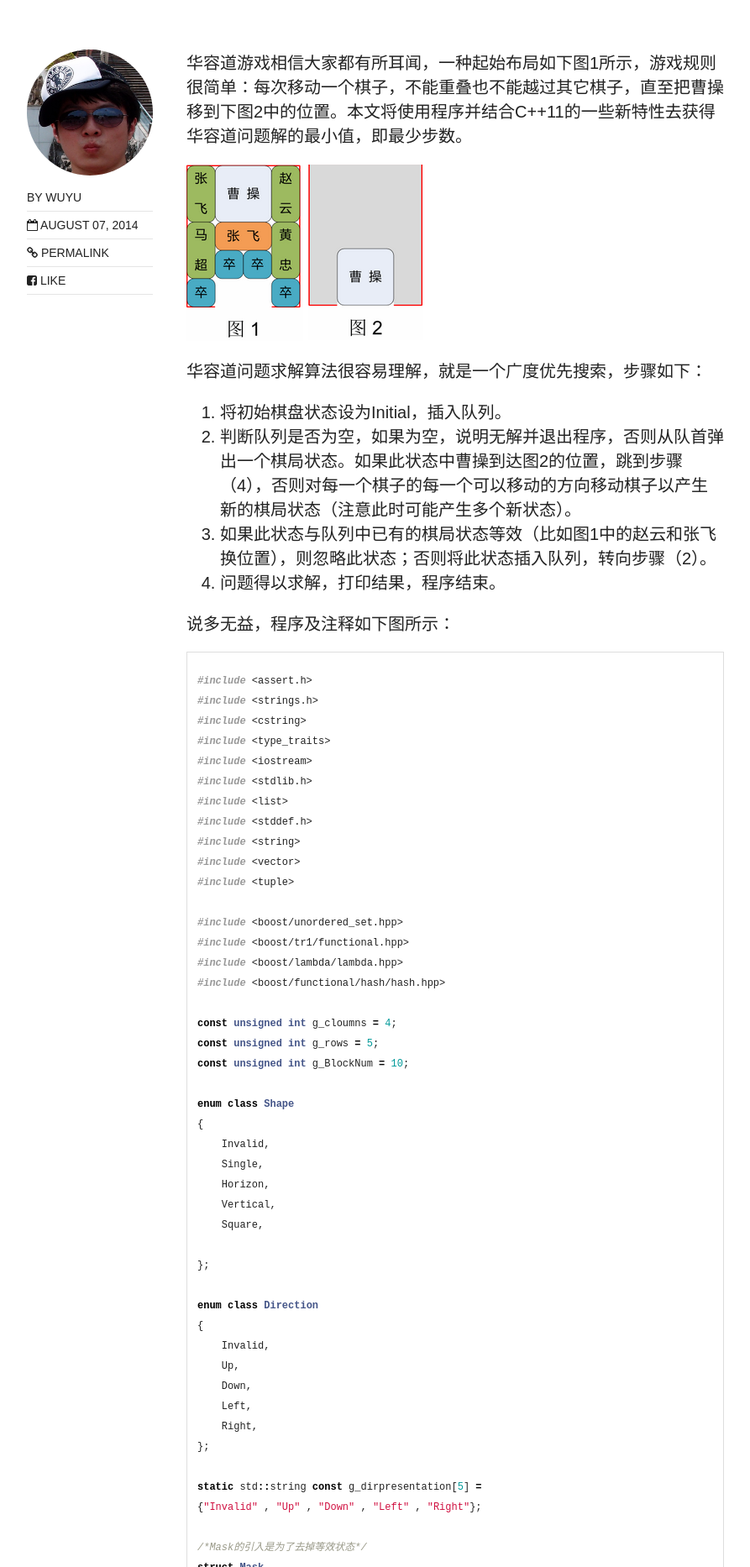
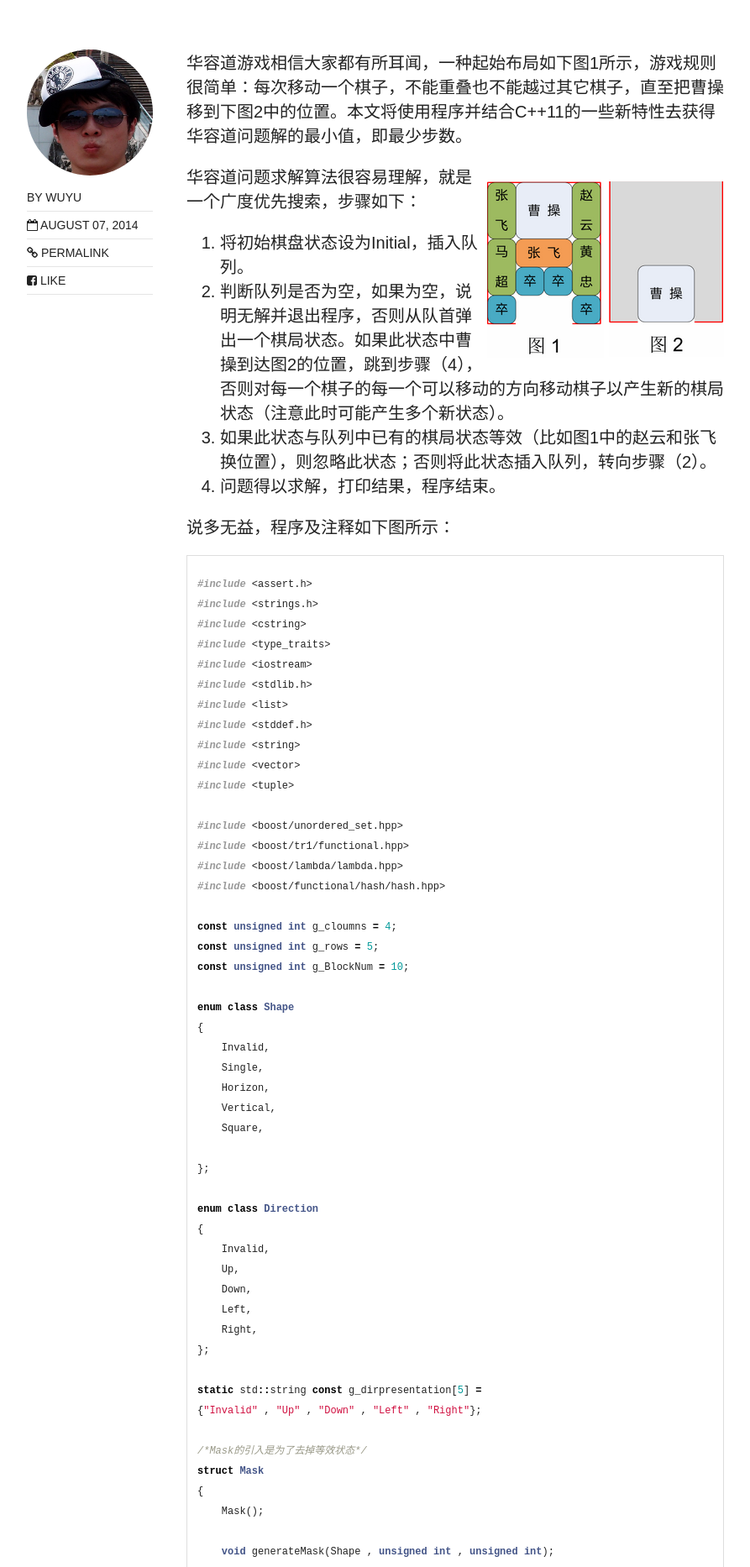
Before and after one commit to wuyu201321060203/wuyu201321060203.github.io, a Jekyll site: the page built from _posts/2014-08-07-huarongdao.md, in a window 1280 px wide. Shown: the part 876-2742 px from the top of the page at 84% size, without its empty margins (128-1021 px from the left). Built offline with Jekyll 4.4.1, drawn with Linux system fonts in a browser that asks for light colours; nearby versions of some CDN libraries.

```diff
--- a/_posts/2014-08-07-huarongdao.md
+++ b/_posts/2014-08-07-huarongdao.md
@@ -13,9 +13,9 @@
 ---
 华容道游戏相信大家都有所耳闻，一种起始布局如下图1所示，游戏规则很简单：每次移动一个棋子，不能重叠也不能越过其它棋子，直至把曹操移到下图2中的位置。本文将使用程序并结合C++11的一些新特性去获得华容道问题解的最小值，即最少步数。
 
-{:.center}
 ![alt text](/images/huarongdao1.png)
 ![alt text](/images/huarongdao2.png)
+{: .pull-right}
 
 华容道问题求解算法很容易理解，就是一个广度优先搜索，步骤如下：
 
```
